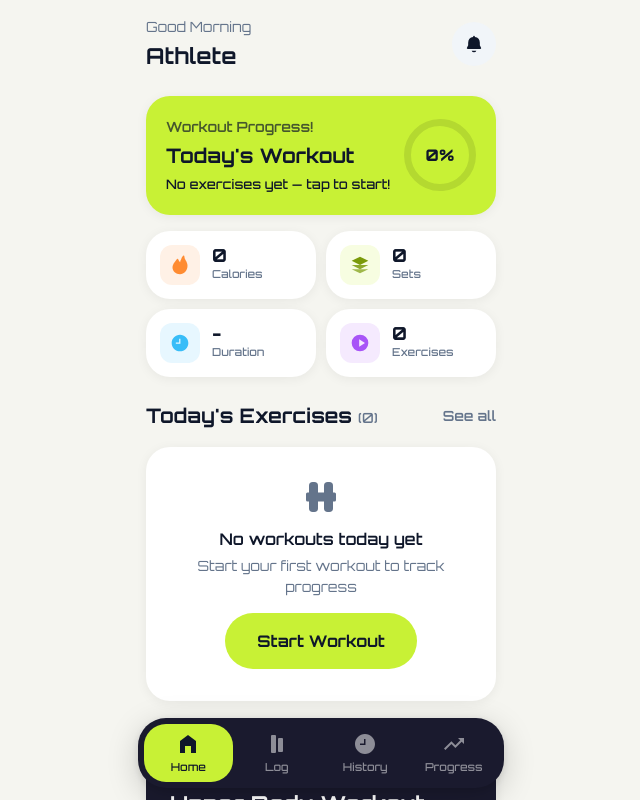
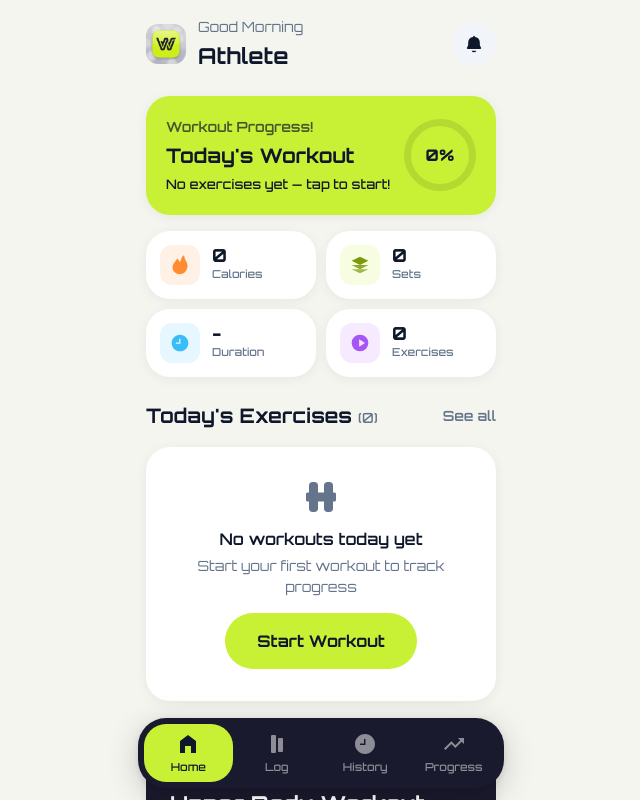
Before and after one commit to Kartikkittad/WorkoutSplit, a Next.js app: page /app in a window 1280 px wide. Shown: the top 800 px of the page, without its empty margins (319-959 px from the left). Built offline with nearby package versions, Linux system fonts and the light colour scheme.

Commit message:
refactor: :art: logo changes

```diff
--- a/src/app/app/page.tsx
+++ b/src/app/app/page.tsx
@@ -133,9 +133,12 @@ export default function HomePage() {
     <div style={{ paddingTop: 16 }}>
       {/* Page Header — Greeting */}
       <div style={{ display: 'flex', justifyContent: 'space-between', alignItems: 'center', marginBottom: 24 }}>
-        <div>
-          <p className="text-secondary" style={{ marginBottom: 2 }}>{greeting}</p>
-          <h1 style={{ fontSize: 22, fontWeight: 700 }}>{userName}</h1>
+        <div style={{ display: 'flex', alignItems: 'center', gap: 12 }}>
+          <img src="/icon-192.png" alt="WorkoutSplit" width={40} height={40} style={{ borderRadius: 12 }} />
+          <div>
+            <p className="text-secondary" style={{ marginBottom: 2 }}>{greeting}</p>
+            <h1 style={{ fontSize: 22, fontWeight: 700 }}>{userName}</h1>
+          </div>
         </div>
         <button
           style={{ width: 44, height: 44, borderRadius: '50%', border: 'none', background: 'var(--input-bg)', display: 'flex', alignItems: 'center', justifyContent: 'center', cursor: 'pointer', color: 'var(--text-primary)' }}
--- a/src/app/page.tsx
+++ b/src/app/page.tsx
@@ -174,7 +174,7 @@ export default function LandingPage() {
       }}>
         <div style={{ maxWidth: SECTION_WIDTH, margin: '0 auto', padding: '12px 24px', display: 'flex', justifyContent: 'space-between', alignItems: 'center' }}>
           <div style={{ display: 'flex', alignItems: 'center', gap: 10 }}>
-            <div style={{ width: 34, height: 34, borderRadius: 10, background: 'var(--primary)', display: 'flex', alignItems: 'center', justifyContent: 'center', fontSize: 16, fontWeight: 800 }}>W</div>
+            <div style={{ width: 34, height: 34, borderRadius: 10, display: 'flex', alignItems: 'center', justifyContent: 'center', fontSize: 18, fontWeight: 900, color: 'var(--text-primary)' }}>W</div>
             <span style={{ fontSize: 17, fontWeight: 700 }}>WorkoutSplit</span>
           </div>
           <button onClick={scrollToInstall} style={{
@@ -687,7 +687,7 @@ export default function LandingPage() {
       {/* ═══════════════════ FOOTER ═══════════════════ */}
       <footer style={{ padding: '28px 24px 36px', textAlign: 'center', borderTop: '1px solid rgba(0,0,0,0.04)' }}>
         <div style={{ display: 'flex', alignItems: 'center', justifyContent: 'center', gap: 8, marginBottom: 10 }}>
-          <div style={{ width: 24, height: 24, borderRadius: 7, background: 'var(--primary)', display: 'flex', alignItems: 'center', justifyContent: 'center', fontSize: 12, fontWeight: 800 }}>W</div>
+          <div style={{ width: 24, height: 24, borderRadius: 7, display: 'flex', alignItems: 'center', justifyContent: 'center', fontSize: 13, fontWeight: 900, color: 'var(--text-primary)' }}>W</div>
           <span style={{ fontSize: 14, fontWeight: 700 }}>WorkoutSplit</span>
         </div>
         <p style={{ fontSize: 12, color: 'var(--text-secondary)' }}>
```
Also changed, not shown: 1 other file (tests, documents, lock files or other folders).
